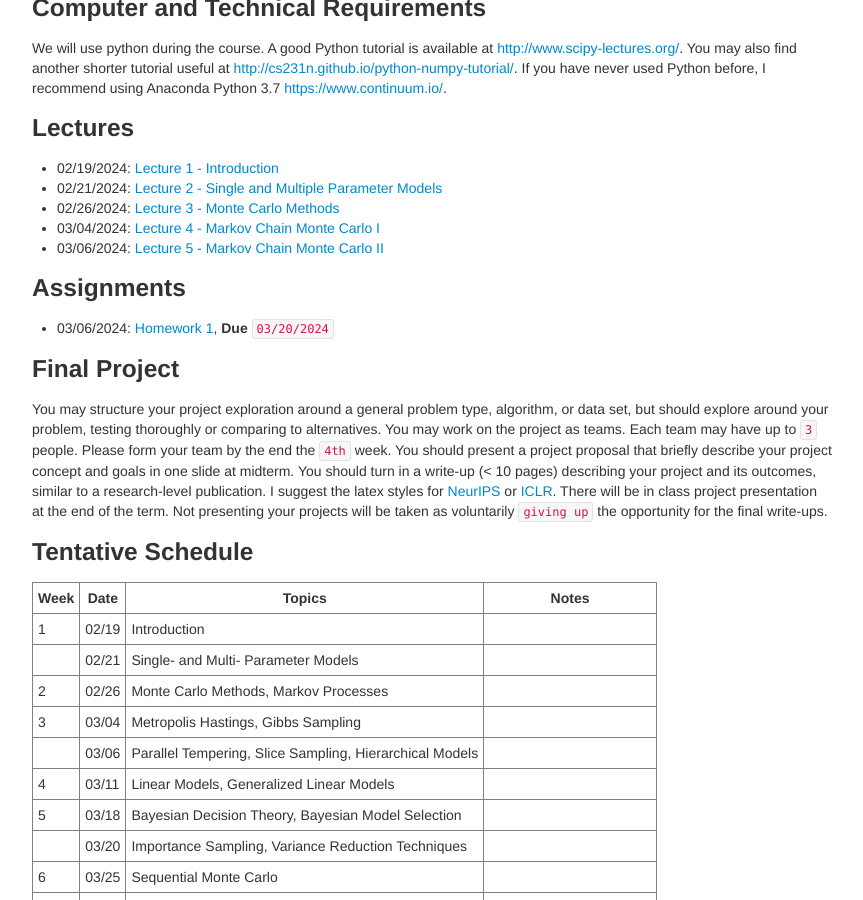
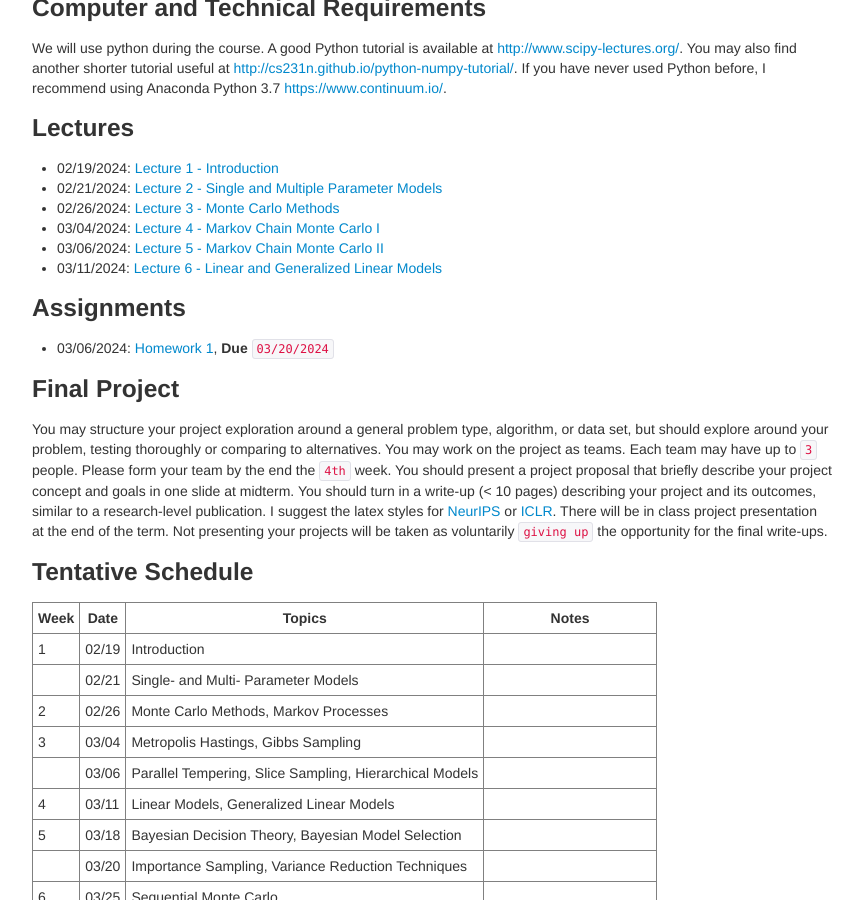
Before and after one commit to zcrabbit/zcrabbit.github.io, a Jekyll site: the page built from courses/btc-s24.md, in a window 1280 px wide and 900 px high, scrolled down 1015 px. Shown: the whole window, without its empty margins (208-1071 px from the left). Built offline with Jekyll 4.4.1, drawn with Linux system fonts in a browser that asks for light colours.

Commit message:
lecture 6 out

```diff
--- a/courses/btc-s24.md
+++ b/courses/btc-s24.md
@@ -45,6 +45,7 @@ We will use python during the course. A good Python tutorial is available at <ht
 - 02/26/2024: [Lecture 3 - Monte Carlo Methods]({{sites.baseurl}}/static/slides/btc_spring24/lec03.pdf)
 - 03/04/2024: [Lecture 4 - Markov Chain Monte Carlo I]({{sites.baseurl}}/static/slides/btc_spring24/lec04.pdf)
 - 03/06/2024: [Lecture 5 - Markov Chain Monte Carlo II]({{sites.baseurl}}/static/slides/btc_spring24/lec05.pdf)
+- 03/11/2024: [Lecture 6 - Linear and Generalized Linear Models]({{sites.baseurl}}/static/slides/btc_spring24/lec06.pdf)
 
 
 
```
Also changed, not shown: 3 other files.
